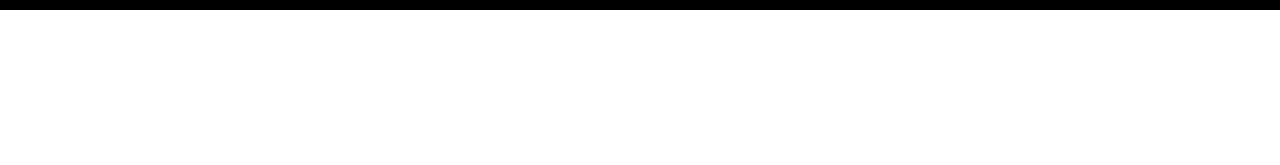
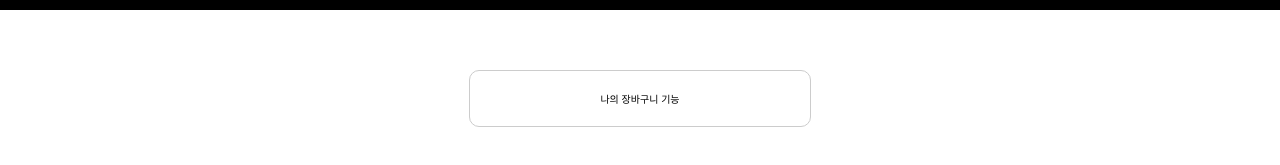
Before and after one commit to YooSb53/shoppingMall_user, a React (Create React App) app: page /mybag in a window 1280 px wide. Shown: the part 155-320 px from the top of the page. Built offline with nearby package versions, Linux system fonts and the light colour scheme.

Commit message:
24.10.27_0324 no problem

```diff
--- a/src/App.js
+++ b/src/App.js
@@ -6,6 +6,7 @@ import Login from './pages/users/login/Login';
 import Mypage from './pages//users/mypage/Mypage'; //
 import Mywish from './pages//users/mywish/Mywish'; //
 import Myorder from './pages//users/myorder/Myorder'; //
+import Mybag from './pages//users/mybag/Mybag'; //
 import ProductGrid from './pages/users/ProductGrid';
 import Support from './pages/support/Support'; // 상품 상세 페이지 컴포넌트
 import Product from './pages/product/Product'; // 상품 상세 페이지 컴포넌트
@@ -23,6 +24,7 @@ function App() {
             <Route path="/" element={<ProductGrid />} />
 
             {/* 상품 상세 페이지 */}
+            <Route path="/mybag" element={<Mybag />} />
             <Route path="/product" element={<Product />} />
             <Route path="/support" element={<Support />} />
             {/* 회원가입 및 로그인 페이지 */}
--- a/src/components/layout/Banner.js
+++ b/src/components/layout/Banner.js
@@ -53,6 +53,10 @@ const Banner = () => {
     navigate('/'); // 타이틀 클릭 시 홈으로 이동
   };
 
+  const handleMybagClick = () => {
+    navigate('/mybag'); // 카테고리 클릭 시 페이지 이동
+  };
+
   const handleCategoryClick = () => {
     navigate('/register'); // 카테고리 클릭 시 페이지 이동
   };
@@ -81,7 +85,9 @@ const Banner = () => {
             Luckybiky Style Edition
           </h1>
           <input type="text" className="search-bar" placeholder="찾고 싶은 상품을 검색해주세요" />
-          <button className="cart-button">장바구니</button>
+          <button className="cart-button" onClick={handleMybagClick}>
+            장바구니
+          </button>
           <div className="login-container" onMouseEnter={handleMouseEnter} onMouseLeave={handleMouseLeave}>
             {isLoggedIn ? ( // 로그인 상태에 따라 다르게 표시
               <>
--- a/src/pages/users/ProductGrid.js
+++ b/src/pages/users/ProductGrid.js
@@ -13,6 +13,9 @@ const ProductGrid = () => {
         const response = await fetch('http://localhost:3307/api/product');
         const data = await response.json();
         setProducts(data.products);
+
+        // 가져온 전체 상품 중 처음 12개만 상태에 저장
+        setProducts(data.products.slice(0, 12));
       } catch (error) {
         console.error('상품을 가져오는 중 오류:', error);
       }
--- /dev/null
+++ b/src/pages/users/mybag/Mybag.js
@@ -0,0 +1,12 @@
+import React, { useState } from 'react';
+import { useNavigate } from 'react-router-dom'; // useNavigate 임포트
+
+function Mybag() {
+  return (
+    <div className="login-container1">
+      나의 장바구니 기능
+    </div>
+  );
+}
+
+export default Mybag;
```
